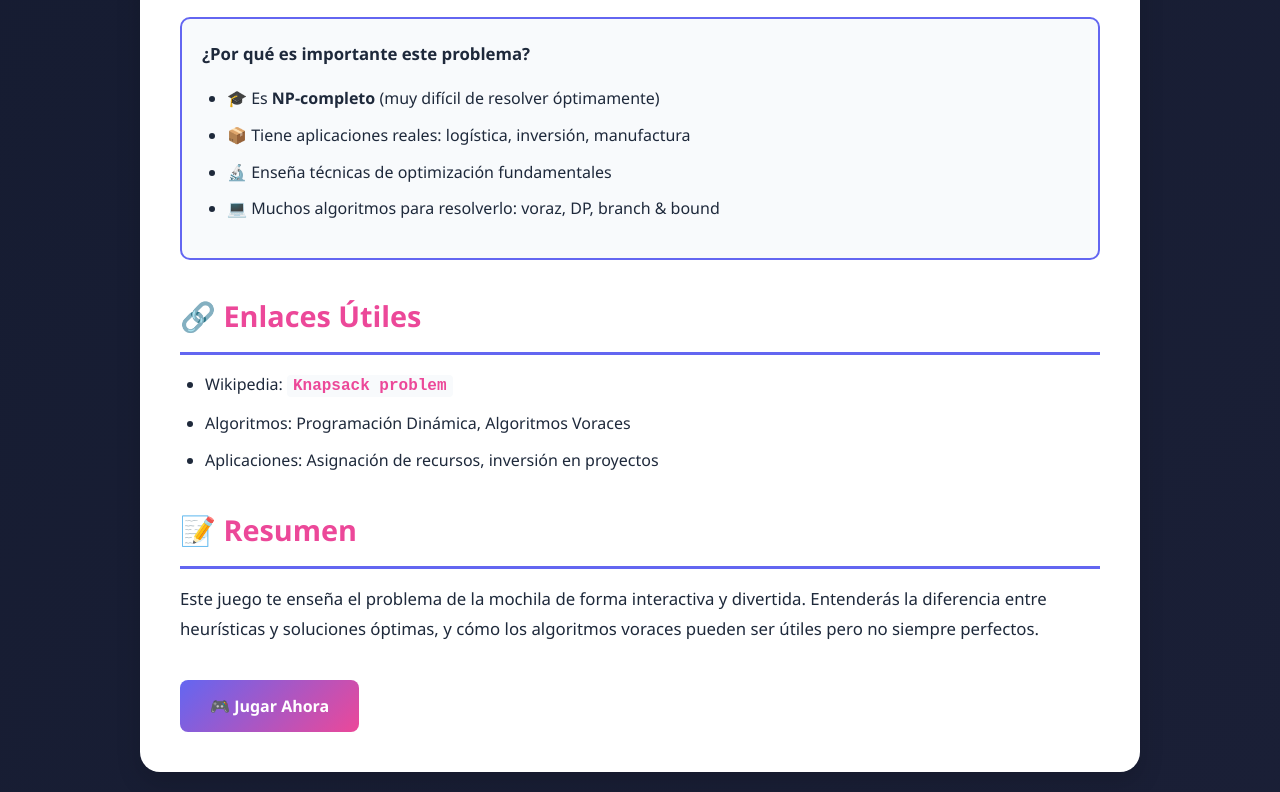
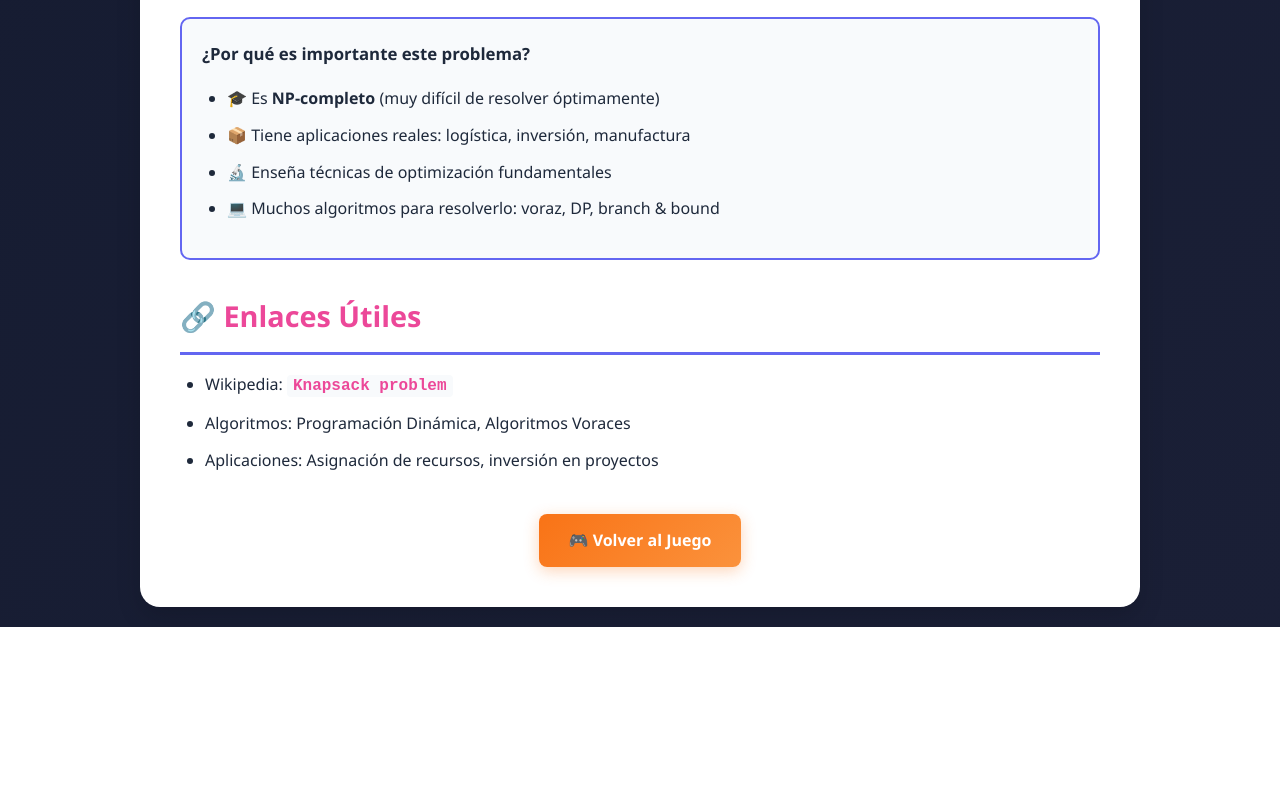
Before and after one commit to scaverod/Problema-Mochila, a plain HTML site: page documentacion.html in a window 1280 px wide. Shown: the part 3837-4629 px from the top of the page. After the commit the page ends 4464 px from the top, so only its background shows below. Drawn offline with Linux system fonts and the light colour scheme.

Commit message:
Enhance button styles and update game menu icon for improved UI experience

```diff
--- a/documentacion.html
+++ b/documentacion.html
@@ -82,21 +82,23 @@
         }
 
         .link-button {
-            display: inline-block;
-            margin-top: 20px;
+            display: block;
+            width: fit-content;
+            margin: 40px auto 0;
             padding: 12px 30px;
-            background: linear-gradient(135deg, #6366f1, #ec4899);
+            background: linear-gradient(135deg, #f97316, #fb923c);
             color: white;
             text-decoration: none;
             border-radius: 8px;
             font-weight: 600;
             transition: all 0.3s ease;
             text-align: center;
+            box-shadow: 0 4px 15px rgba(249, 115, 22, 0.3);
         }
 
         .link-button:hover {
-            transform: scale(1.05);
-            box-shadow: 0 4px 6px rgba(0, 0, 0, 0.1);
+            transform: translateY(-2px);
+            box-shadow: 0 6px 20px rgba(249, 115, 22, 0.4);
         }
 
         .problem-description {
@@ -325,14 +327,7 @@
             <li>Aplicaciones: Asignación de recursos, inversión en proyectos</li>
         </ul>
 
-        <h2>📝 Resumen</h2>
-        <p>
-            Este juego te enseña el problema de la mochila de forma interactiva y divertida.
-            Entenderás la diferencia entre heurísticas y soluciones óptimas, y cómo los algoritmos
-            voraces pueden ser útiles pero no siempre perfectos.
-        </p>
-
-        <a href="index.html" class="link-button">🎮 Jugar Ahora</a>
+        <a href="index.html" class="link-button">🎮 Volver al Juego</a>
     </div>
 </body>
 </html>
```
Also changed, not shown: index.html (+1 -1 lines), styles.css (+8 -6 lines).
